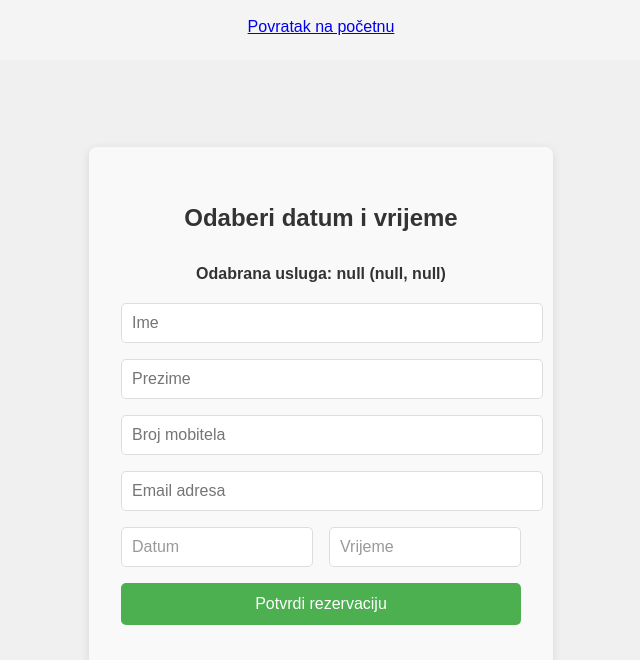
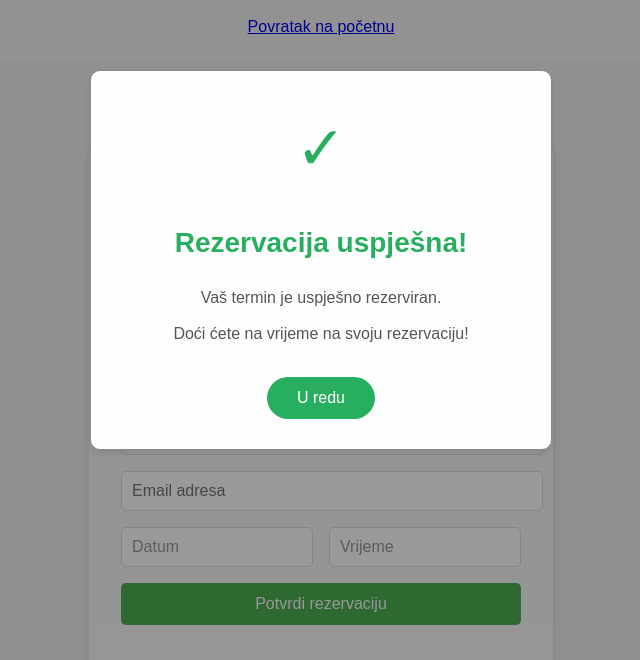
Before and after one commit to nacka301/frizer_termin2, a website: page public/rezervacija.html in a window 1280 px wide. Shown: the part 140-800 px from the top of the page, without its empty margins (319-959 px from the left). Drawn offline with nearby package versions, Linux system fonts and the light colour scheme.

Commit message:
Add beautiful success modal for reservation confirmation

```diff
--- a/public/rezervacija.html
+++ b/public/rezervacija.html
@@ -41,6 +41,20 @@
     </section>
   </main>
 
+  <!-- Success Modal -->
+  <div id="successModal" class="modal">
+    <div class="modal-content">
+      <div class="success-icon">✓</div>
+      <h2>Rezervacija uspješna!</h2>
+      <div id="modalDetails">
+        <!-- Detalji rezervacije će biti uneseni dinamički -->
+      </div>
+      <p>Vaš termin je uspješno rezerviran.</p>
+      <p>Doći ćete na vrijeme na svoju rezervaciju!</p>
+      <button class="close-modal" onclick="closeModal()">U redu</button>
+    </div>
+  </div>
+
   <footer>
     <p>Radno vrijeme: Pon-Pet 9-18h, Sub 9-14h</p>
     <p>Adresa: Ulica Lipe 123, Zagreb</p>
--- a/public/rezervacija.js
+++ b/public/rezervacija.js
@@ -1,3 +1,40 @@
+// Modal funkcije
+function showSuccessModal(appointment) {
+  const modal = document.getElementById('successModal');
+  const modalDetails = document.getElementById('modalDetails');
+
+  // Formatiraj datum i vrijeme
+  const dateTime = new Date(appointment.datetime);
+  const formattedDate = dateTime.toLocaleDateString('hr-HR');
+  const formattedTime = dateTime.toLocaleTimeString('hr-HR', { hour: '2-digit', minute: '2-digit' });
+
+  modalDetails.innerHTML = `
+    <p><strong>Ime:</strong> ${appointment.ime} ${appointment.prezime}</p>
+    <p><strong>Usluga:</strong> ${appointment.service}</p>
+    <p><strong>Datum:</strong> ${formattedDate}</p>
+    <p><strong>Vrijeme:</strong> ${formattedTime}</p>
+  `;
+
+  modal.style.display = 'block';
+}
+
+function closeModal() {
+  const modal = document.getElementById('successModal');
+  modal.style.display = 'none';
+  // Preusmjeri na početnu stranicu
+  setTimeout(() => {
+    window.location.href = '/';
+  }, 300);
+}
+
+// Zatvori modal klikom izvan njega
+window.onclick = function(event) {
+  const modal = document.getElementById('successModal');
+  if (event.target == modal) {
+    closeModal();
+  }
+}
+
 document.addEventListener('DOMContentLoaded', () => {
   const form = document.getElementById('reservation-form');
   const dateInput = document.getElementById('date');
@@ -119,8 +156,8 @@ document.addEventListener('DOMContentLoaded', () => {
       const data = await response.json();
 
       if (response.ok) {
-        feedback.innerText = 'Termin uspješno rezerviran!';
-        feedback.style.color = 'green';
+        // Pokaži modal sa potvrdom
+        showSuccessModal(data.appointment);
         form.reset();
       } else {
         feedback.innerText = data.error || 'Greška pri rezervaciji.';
--- a/public/style.css
+++ b/public/style.css
@@ -1,3 +1,74 @@
+
+/* Modal Styles */
+.modal {
+    display: none;
+    position: fixed;
+    z-index: 1000;
+    left: 0;
+    top: 0;
+    width: 100%;
+    height: 100%;
+    background-color: rgba(0,0,0,0.5);
+    animation: fadeIn 0.3s ease-in-out;
+}
+
+.modal-content {
+    background-color: #fff;
+    margin: 10% auto;
+    padding: 30px;
+    border: none;
+    border-radius: 15px;
+    width: 90%;
+    max-width: 500px;
+    text-align: center;
+    box-shadow: 0 10px 30px rgba(0,0,0,0.3);
+    animation: slideIn 0.3s ease-in-out;
+}
+
+.modal-content h2 {
+    color: #27ae60;
+    margin-bottom: 20px;
+    font-size: 28px;
+}
+
+.modal-content p {
+    color: #555;
+    font-size: 16px;
+    margin: 10px 0;
+    line-height: 1.6;
+}
+
+.success-icon {
+    font-size: 60px;
+    color: #27ae60;
+    margin-bottom: 20px;
+}
+
+.close-modal {
+    background-color: #27ae60;
+    color: white;
+    border: none;
+    padding: 12px 30px;
+    border-radius: 25px;
+    cursor: pointer;
+    font-size: 16px;
+    margin-top: 20px;
+    transition: background-color 0.3s;
+}
+
+.close-modal:hover {
+    background-color: #219a52;
+}
+
+@keyframes fadeIn {
+    from { opacity: 0; }
+    to { opacity: 1; }
+}
+
+@keyframes slideIn {
+    from { transform: translateY(-50px); opacity: 0; }
+    to { transform: translateY(0); opacity: 1; }
+}
 
 /* General Styles */
 body {
```
